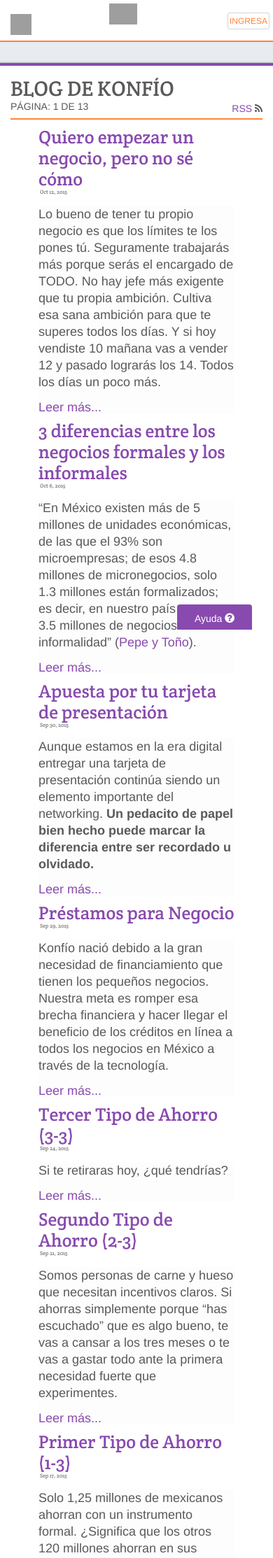
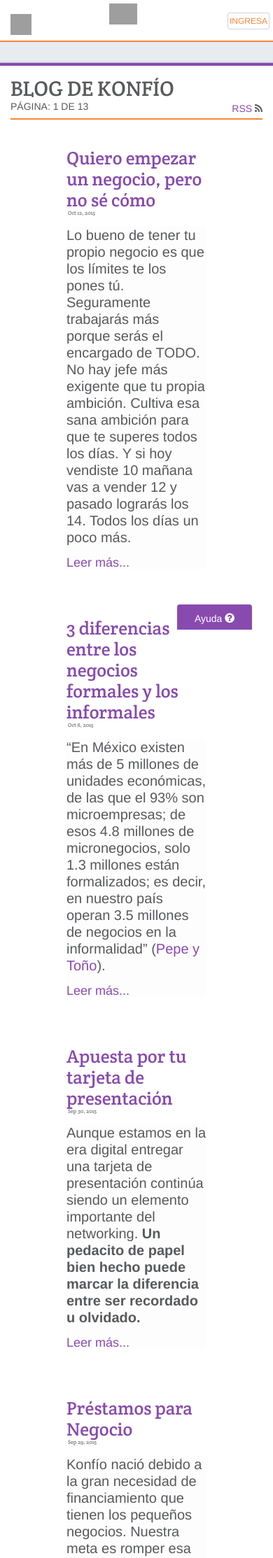
Before and after one commit to konfio/konfio.github.io, a Jekyll site: the page built from index.html, in a window 390 px wide. Shown: the top 2227 px of the page at 70% size. Built offline with Jekyll 4.4.1, drawn with Linux system fonts in a browser that asks for light colours; the list of posts is cut into pages by our own code; grey boxes are pictures that could not be loaded.

Commit message:
Updates blog post font size

```diff
--- a/css/new.sass
+++ b/css/new.sass
@@ -3,6 +3,9 @@
 .post
   background-color: white
   margin-bottom: 10px
+  padding: 30px 90px
+  @media only screen and (max-width: 768px) and (min-width: 321px)
+    padding: 30px 40px
   .post-header
     padding: 0
     border: 0
@@ -13,6 +16,15 @@
   img
     display: block
     margin: 0 auto
+  .post-content
+    p
+      font-size: 20px
+      line-height: 24px
+      font-weight: 300
+    ul
+      font-size: 16px
+      line-height: 20px
+      margin-bottom: 10px
 
 ul.post-list
   padding: 0px 80px
```
